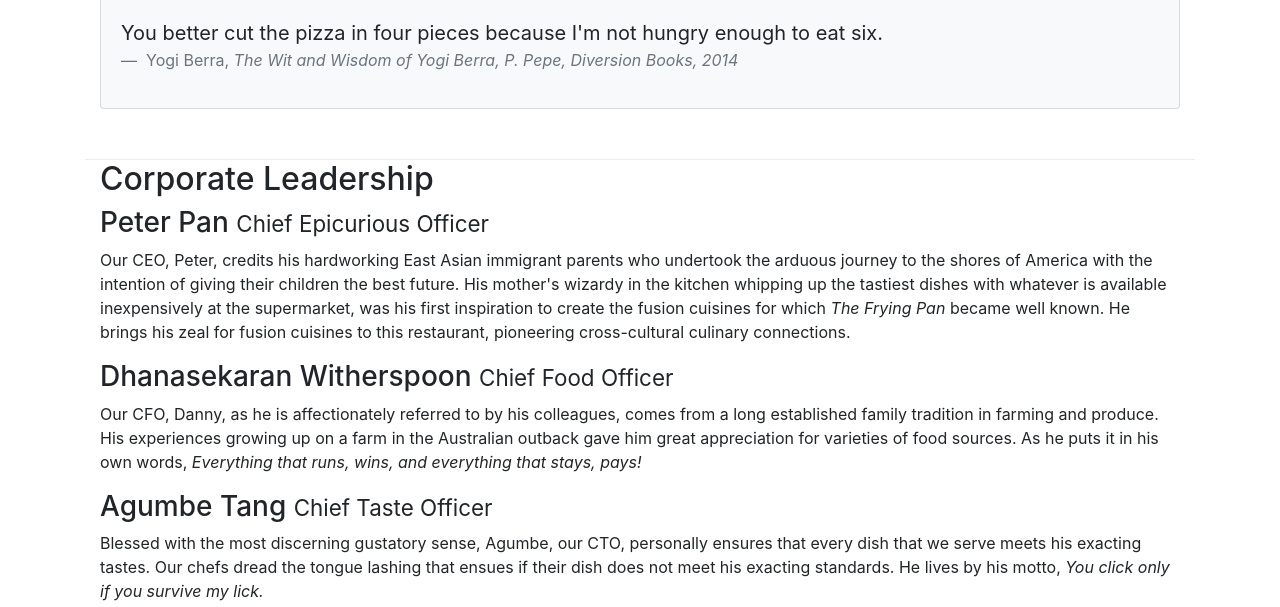
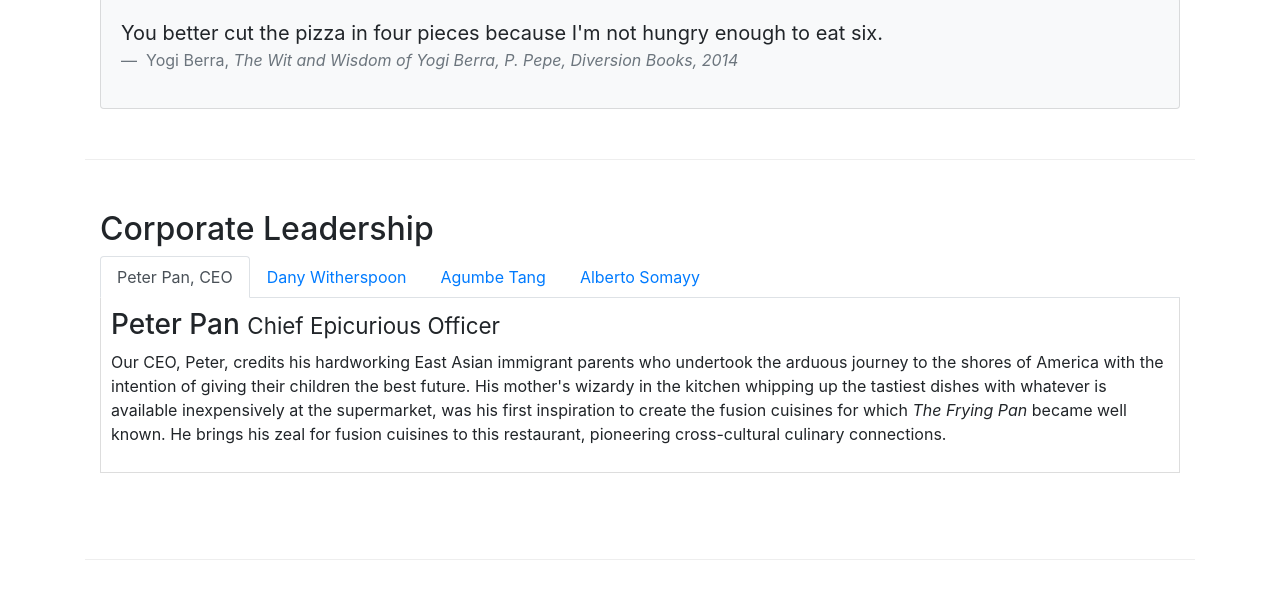
Before and after one commit to santoscr92/confusion-test, a website: page aboutus.html in a window 1280 px wide. Shown: the part 762-1369 px from the top of the page. Drawn offline with nearby package versions, Linux system fonts and the light colour scheme.

Commit message:
tabs and pills

```diff
--- a/aboutus.html
+++ b/aboutus.html
@@ -103,17 +103,56 @@
         </div>
 
 
-        <div class="container">
-            <div>
+        <div class="row row-content">
+            <div class="col-12">
                 <h2>Corporate Leadership</h2>
+
+                <ul class="nav nav-tabs">
+                    <li class="nav-item">
+                        <a class="nav-link active" href="#peter" role="tab" data-toggle="tab">Peter Pan, CEO</a>
+                    </li>
+                    <li class="nav-item">
+                        <a class="nav-link " href="#danny" role="tab" data-toggle="tab">Dany Witherspoon</a>
+                    </li>
+                    <li class="nav-item">
+                        <a class="nav-link " href="#agumbe" role="tab" data-toggle="tab">Agumbe Tang</a>
+                    </li>
+                    <li class="nav-item">
+                        <a class="nav-link " href="#alberto" role="tab" data-toggle="tab">Alberto Somayy</a>
+                    </li>
+
+                </ul>
+
+                <div class="tab-content">
+                    <div role="tabpanel" class="tab-pane fade show active" id="peter">
                         <h3>Peter Pan <small>Chief Epicurious Officer</small></h3>
                         <p class="d-none d-sm-block">Our CEO, Peter, credits his hardworking East Asian immigrant parents who undertook the arduous journey to the shores of America with the intention of giving their children the best future. His mother's wizardy in the kitchen whipping up the tastiest dishes with whatever is available inexpensively at the supermarket, was his first inspiration to create the fusion cuisines for which <em>The Frying Pan</em> became well known. He brings his zeal for fusion cuisines to this restaurant, pioneering cross-cultural culinary connections.</p>
+                    </div>
+
+
+                    <div role="tabpanel" class="tab-pane fade show " id="danny">
                         <h3>Dhanasekaran Witherspoon <small>Chief Food Officer</small></h3>
                         <p class="d-none d-sm-block">Our CFO, Danny, as he is affectionately referred to by his colleagues, comes from a long established family tradition in farming and produce. His experiences growing up on a farm in the Australian outback gave him great appreciation for varieties of food sources. As he puts it in his own words, <em>Everything that runs, wins, and everything that stays, pays!</em></p>
+                    </div>
+
+
+                    <div role="tabpanel" class="tab-pane fade show " id="agumbe">
                         <h3>Agumbe Tang <small>Chief Taste Officer</small></h3>
                         <p class="d-none d-sm-block">Blessed with the most discerning gustatory sense, Agumbe, our CTO, personally ensures that every dish that we serve meets his exacting tastes. Our chefs dread the tongue lashing that ensues if their dish does not meet his exacting standards. He lives by his motto, <em>You click only if you survive my lick.</em></p>
+
+                    </div>
+
+
+
+                    <div role="tabpanel" class="tab-pane fade show " id="alberto">
                         <h3>Alberto Somayya <small>Executive Chef</small></h3>
                         <p class="d-none d-sm-block">Award winning three-star Michelin chef with wide International experience having worked closely with whos-who in the culinary world, he specializes in creating mouthwatering Indo-Italian fusion experiences. He says, <em>Put together the cuisines from the two craziest cultures, and you get a winning hit! Amma Mia!</em></p>
+
+                    </div>
+
+
+                </div>
+
             </div>
        </div>
        <div class="row row-content">
--- a/css/styles.css
+++ b/css/styles.css
@@ -37,3 +37,10 @@
 .navbar-dark {
     background-color: #512DA8;
 }
+
+.tab-content {
+    border-left: 1px solid #ddd;
+    border-right: 1px solid #ddd;
+    border-bottom: 1px solid #ddd;
+    padding: 10px;
+}
```
Lines whose indentation alone changed are shown as unchanged.
